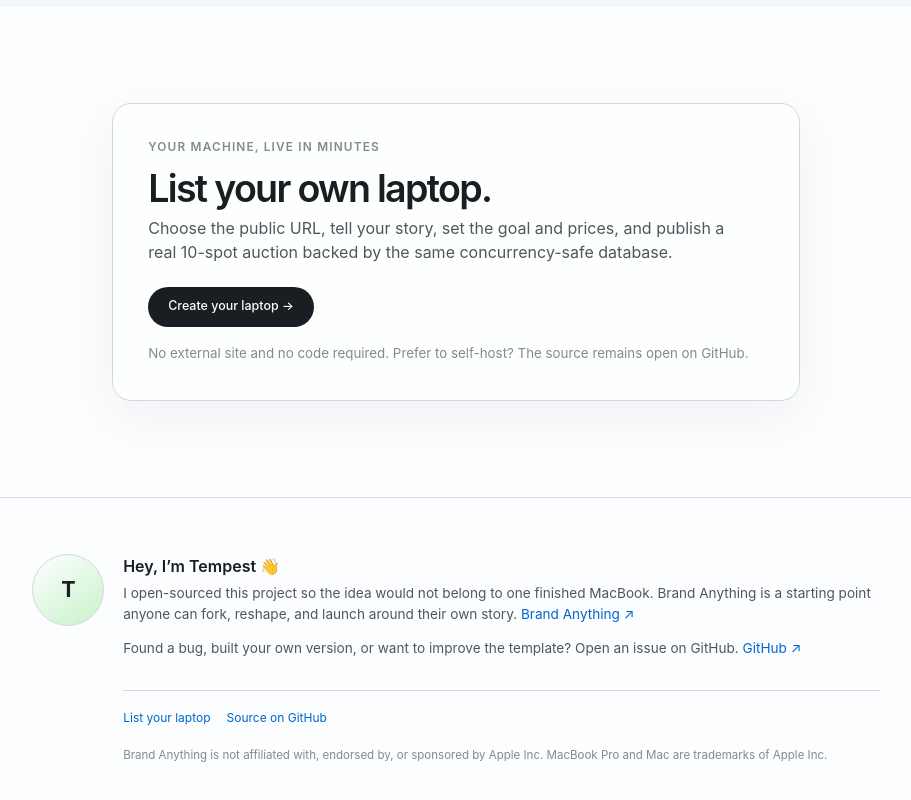
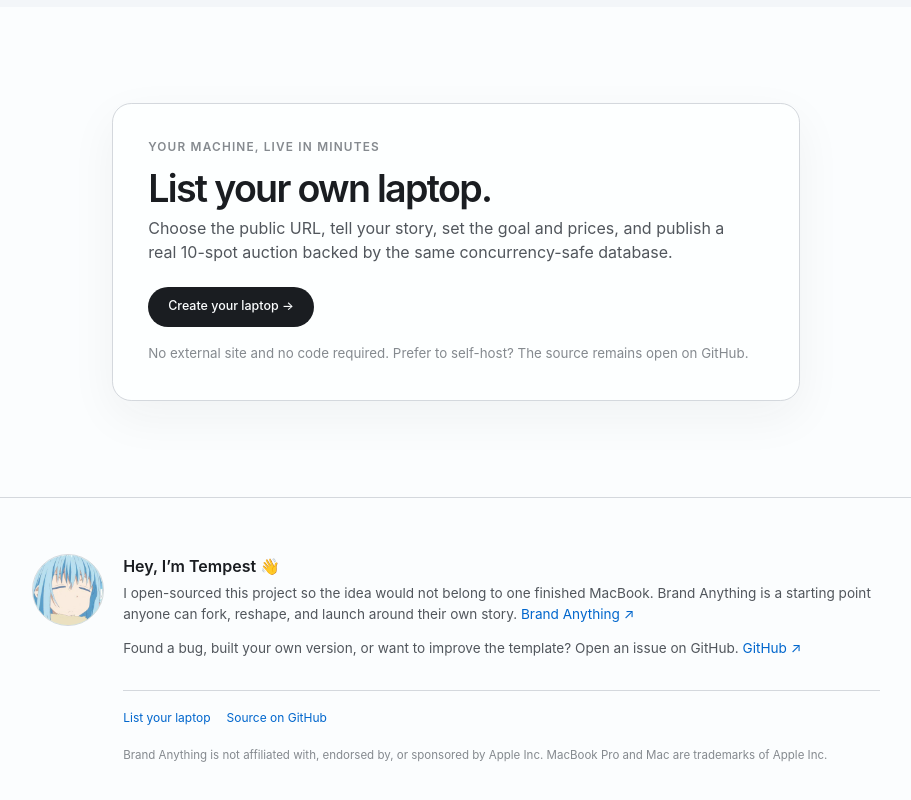
Before and after one commit to tempest2023/BrandYourAnything, a Next.js app: page / in a window 1280 px wide. Shown: the part 4930-5730 px from the top of the page, without its empty margins (184-1095 px from the left). Built offline with nearby package versions, Linux system fonts and the light colour scheme; no server answers; the database is empty.

Commit message:
Use provided author avatar in footer

```diff
--- a/app/globals.css
+++ b/app/globals.css
@@ -1359,17 +1359,12 @@ p {
 }
 
 .footer-avatar {
-  display: grid;
   width: 4.5rem;
   height: 4.5rem;
-  place-items: center;
   border: 1px solid var(--hairline);
   border-radius: 50%;
   background: linear-gradient(145deg, var(--surface-raised), var(--green-soft));
-  color: var(--ink);
-  font-size: 1.35rem;
-  font-weight: 650;
-  letter-spacing: -0.04em;
+  object-fit: cover;
 }
 
 .footer-inner p {
--- a/app/page.tsx
+++ b/app/page.tsx
@@ -550,7 +550,14 @@ export default function Home() {
 
       <footer className="site-footer">
         <div className="footer-inner">
-          <div className="footer-avatar" aria-hidden="true">T</div>
+          <Image
+            className="footer-avatar"
+            src="/github-avatar.jpeg"
+            alt=""
+            width={72}
+            height={72}
+            sizes="72px"
+          />
           <div>
             <p className="footer-title">{t("home.footerTitle")}</p>
             <p>{t("home.footerOpenSource")} <a href={SOURCE_URL} target="_blank" rel="noreferrer">Brand Anything ↗</a></p>
```
Also changed, not shown: public/github-avatar.jpeg (added).
